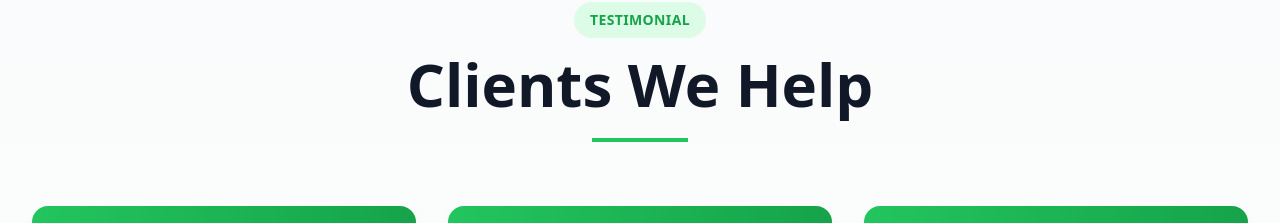
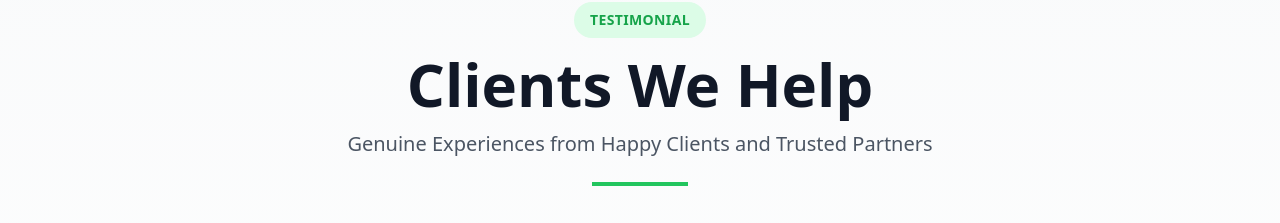
Before and after one commit to wonderfulguru1/ui-blueprint-duplicator, a React (Vite) app: page / in a window 1280 px wide. Shown: the part 3780-4003 px from the top of the page. Built offline with nearby package versions, Linux system fonts and the light colour scheme.

Commit message:
Add text under Clients We Help
Added "Genuine Experiences from Happy Clients and Trusted Partners" text below the "Clients We Help" heading.

```diff
--- a/src/components/TestimonialsSection.tsx
+++ b/src/components/TestimonialsSection.tsx
@@ -48,6 +48,9 @@ export const TestimonialsSection: React.FC = () => {
           <h2 className="text-3xl md:text-4xl lg:text-5xl xl:text-6xl font-bold text-gray-900 leading-tight">
             Clients We Help
           </h2>
+          <p className="text-lg md:text-xl text-gray-600 mt-4 max-w-3xl mx-auto">
+            Genuine Experiences from Happy Clients and Trusted Partners
+          </p>
           <div className="w-24 h-1 bg-green-500 mx-auto mt-6"></div>
         </div>
 
```
